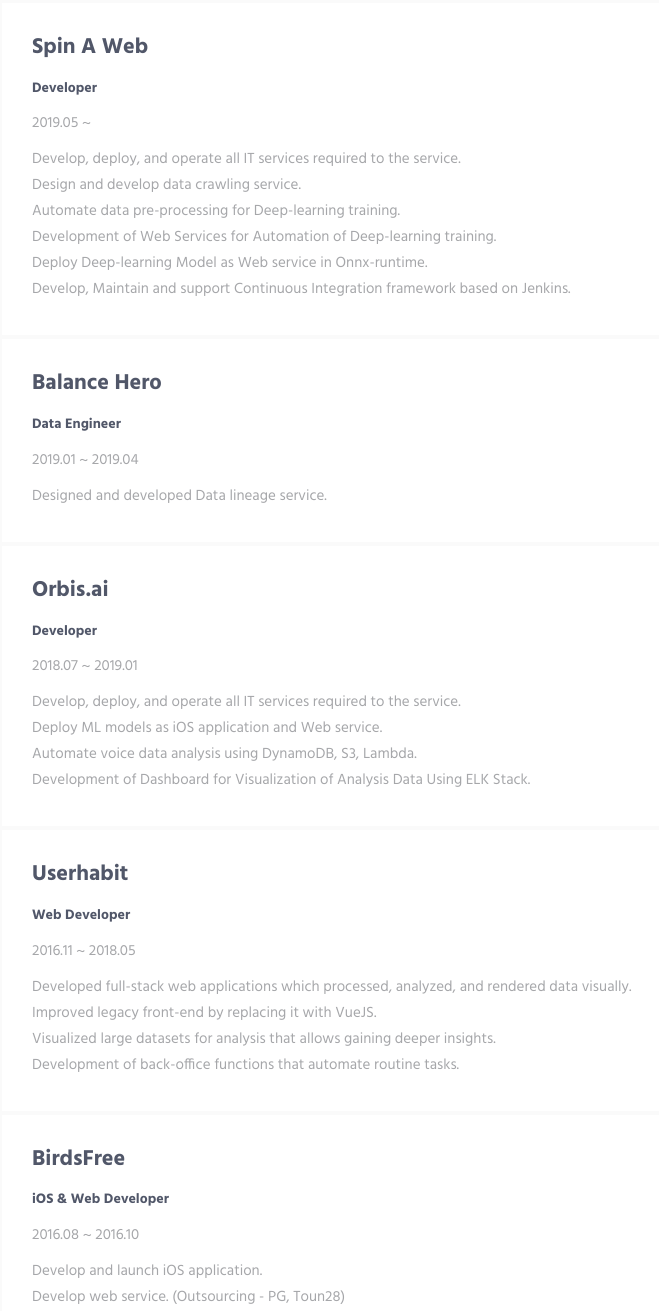
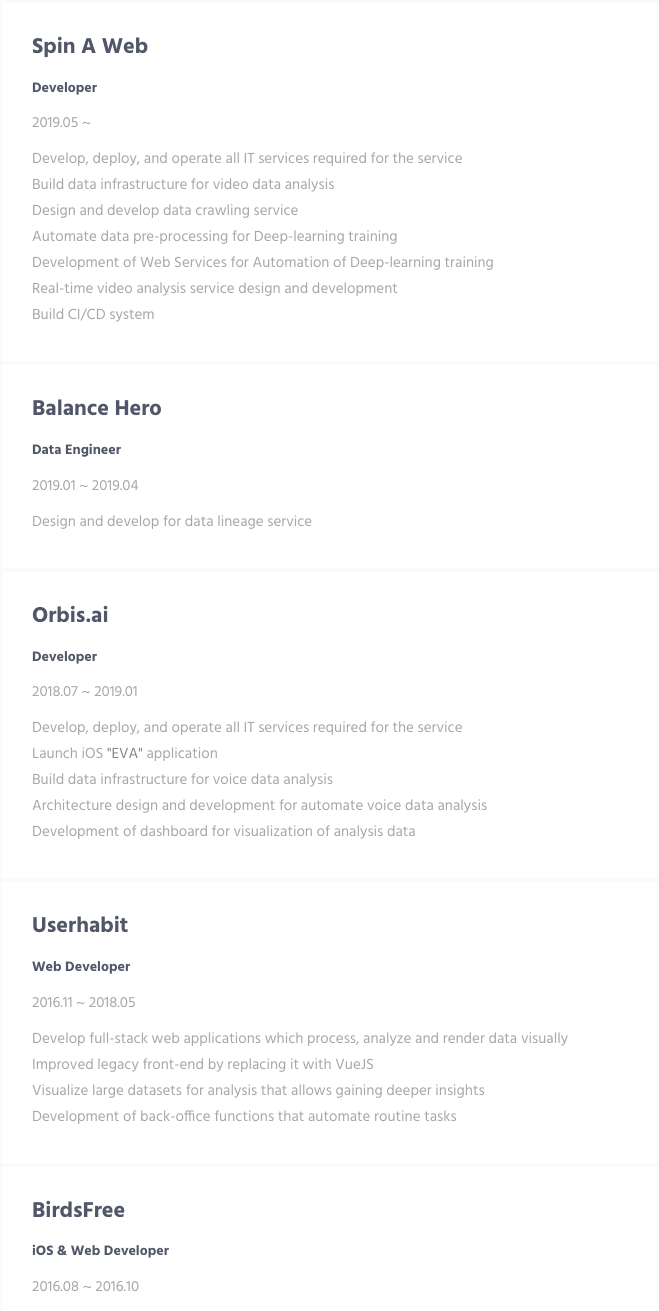
Before and after one commit to KurtKim/kurt.github.io, a plain HTML site: page index.html in a window 1280 px wide. Shown: the part 1614-2925 px from the top of the page, without its empty margins (458-1117 px from the left). Drawn offline with Linux system fonts and the light colour scheme.

Commit message:
change experience

```diff
--- a/index.html
+++ b/index.html
@@ -183,12 +183,13 @@
                                             <h3>Spin A Web</h3>
                                             <h5>Developer</h5>
                                             <p>2019.05 ~ </p>
-                                            <p class="margin-b-5">Develop, deploy, and operate all IT services required to the service.</p>
-                                            <p class="margin-b-5">Design and develop data crawling service.</p>
-                                            <p class="margin-b-5">Automate data pre-processing for Deep-learning training.</p>
-                                            <p class="margin-b-5">Development of Web Services for Automation of Deep-learning training.</p>
-                                            <p class="margin-b-5">Deploy Deep-learning Model as Web service in Onnx-runtime.</p>
-                                            <p class="margin-b-5">Develop, Maintain and support Continuous Integration framework based on Jenkins.</p>
+                                            <p class="margin-b-5">Develop, deploy, and operate all IT services required for the service</p>
+                                            <p class="margin-b-5">Build data infrastructure for video data analysis</p>
+                                            <p class="margin-b-5">Design and develop data crawling service</p>
+                                            <p class="margin-b-5">Automate data pre-processing for Deep-learning training</p>
+                                            <p class="margin-b-5">Development of Web Services for Automation of Deep-learning training</p>
+                                            <p class="margin-b-5">Real-time video analysis service design and development</p>
+                                            <p class="margin-b-5">Build CI/CD system</p>
                                         </div>
                                     </div>
                                 </div>
@@ -198,7 +199,7 @@
                                             <h3>Balance Hero</h3>
                                             <h5>Data Engineer</h5>
                                             <p>2019.01 ~ 2019.04</p>
-                                            <p class="margin-b-5">Designed and developed Data lineage service.</p>
+                                            <p class="margin-b-5">Design and develop for data lineage service</p>
                                         </div>
                                     </div>
                                 </div>
@@ -208,10 +209,11 @@
                                             <h3>Orbis.ai</h3>
                                             <h5>Developer</h5>
                                             <p>2018.07 ~ 2019.01</p>
-                                            <p class="margin-b-5">Develop, deploy, and operate all IT services required to the service.</p>
-                                            <p class="margin-b-5">Deploy ML models as iOS application and Web service.</p>
-                                            <p class="margin-b-5">Automate voice data analysis using DynamoDB, S3, Lambda.</p>
-                                            <p class="margin-b-5">Development of Dashboard for Visualization of Analysis Data Using ELK Stack.</p>
+                                            <p class="margin-b-5">Develop, deploy, and operate all IT services required for the service</p>
+                                            <p class="margin-b-5">Launch iOS <a href="https://itunes.apple.com/kr/app/eva-mochi/id1435923281?mt=8" target="_blank">"EVA"</a> application</p>
+                                            <p class="margin-b-5">Build data infrastructure for voice data analysis</p>
+                                            <p class="margin-b-5">Architecture design and development for automate voice data analysis</p>
+                                            <p class="margin-b-5">Development of dashboard for visualization of analysis data</p>
                                         </div>
                                     </div>
                                 </div>
@@ -221,10 +223,10 @@
                                             <h3>Userhabit</h3>
                                             <h5>Web Developer</h5>
                                             <p>2016.11 ~ 2018.05</p>
-                                            <p class="margin-b-5">Developed full-stack web applications which processed, analyzed, and rendered data visually.</p>
-                                            <p class="margin-b-5">Improved legacy front-end by replacing it with VueJS.</p>
-                                            <p class="margin-b-5">Visualized large datasets for analysis that allows gaining deeper insights.</p>
-                                            <p class="margin-b-5">Development of back-office functions that automate routine tasks.</p>
+                                            <p class="margin-b-5">Develop full-stack web applications which process, analyze and render data visually</p>
+                                            <p class="margin-b-5">Improved legacy front-end by replacing it with VueJS</p>
+                                            <p class="margin-b-5">Visualize large datasets for analysis that allows gaining deeper insights</p>
+                                            <p class="margin-b-5">Development of back-office functions that automate routine tasks</p>
                                         </div>
                                     </div>
                                 </div>
@@ -234,8 +236,8 @@
                                             <h3>BirdsFree</h3>
                                             <h5>iOS & Web Developer</h5>
                                             <p>2016.08 ~ 2016.10</p>
-                                            <p class="margin-b-5">Develop and launch iOS application.</p>
-                                            <p class="margin-b-5">Develop web service. (Outsourcing - PG, Toun28)</p>
+                                            <p class="margin-b-5">Develop and launch iOS application</p>
+                                            <p class="margin-b-5">Develop web service (Outsourcing - PG, Toun28)</p>
                                         </div>
                                     </div>
                                 </div>
@@ -245,7 +247,8 @@
                                             <h3>Wash SWAT</h3>
                                             <h5>iOS & Web Developer</h5>
                                             <p>2015.08 ~ 2016.07</p>
-                                            <p class="margin-b-5">Develop, deploy and operate all services(application, server, etc) required for "Wash SWAT" iOS services.</p>
+                                            <p class="margin-b-5">Develop, deploy and operate all services required for "Wash SWAT" iOS services</p>
+                                            <p class="margin-b-5">Launch iOS <a href="https://itunes.apple.com/kr/app/%EC%84%B8%ED%83%81%ED%8A%B9%EA%B3%B5%EB%8C%80/id1049236217?mt=8" target="_blank">"Wash SWAT"</a> application</p>
                                         </div>
                                     </div>
                                 </div>
@@ -255,7 +258,7 @@
                                             <h3>Victoria Production</h3>
                                             <h5>iOS Developer</h5>
                                             <p>2015.04 ~ 2015.08</p>
-                                            <p class="margin-b-5">Development of AR applications using VuforiaSDK.</p>
+                                            <p class="margin-b-5">Development of AR iOS applications using VuforiaSDK</p>
                                         </div>
                                     </div>
                                 </div>
@@ -265,8 +268,8 @@
                                             <h3>Nanum Tech</h3>
                                             <h5>Web Developer</h5>
                                             <p>2014.02 ~ 2015.01</p>
-                                            <p class="margin-b-5">Full stack web developer responsible for end-to-end web development</p>
-                                            <p class="margin-b-5">Participate in Korea District Heating Corporation’s groupware / portal construction project.</p>
+                                            <p class="margin-b-5">Full-stack web developer responsible for end-to-end web development</p>
+                                            <p class="margin-b-5">Participate in Korea District Heating Corporation’s groupware/portal construction project</p>
                                         </div>
                                     </div>
                                 </div>
```
